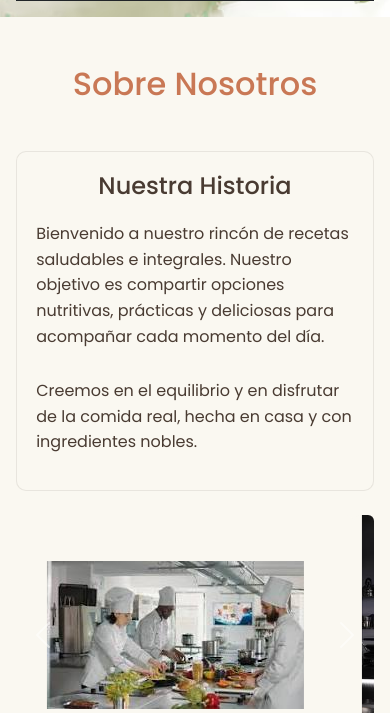
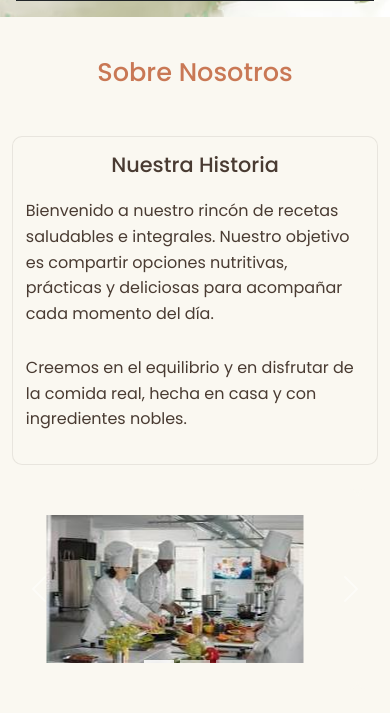
Before and after one commit to PR922/revolucion-integral, a plain HTML site: page pages/nosotros.html in a window 390 px wide. Shown: the part 86-799 px from the top of the page. Drawn offline with nearby package versions, Linux system fonts and the light colour scheme.

Commit message:
fix: add media query for small phones (max-width 480px)

```diff
--- a/style/style.css
+++ b/style/style.css
@@ -501,3 +501,48 @@ article ol li {
         height: 220px;
     }
 }
+
+/* ==========================================
+7. MEDIA QUERY: CELULARES CHICOS (max-width: 480px)
+   ========================================== */
+@media (max-width: 480px) {
+    .main {
+        padding: 1rem 0.75rem;
+    }
+
+    h1 {
+        font-size: 1.6rem;
+    }
+
+    h2 {
+        font-size: 1.3rem;
+    }
+
+    article {
+        padding: 1rem 0.8rem;
+    }
+
+    .carousel-item img {
+        height: 180px;
+    }
+
+    .carousel-caption {
+        padding-bottom: 1.8rem;
+    }
+
+    .carousel-caption h5 {
+        font-size: 1rem;
+    }
+
+    .carousel-caption p {
+        display: none;
+    }
+
+    .nosotros-carrusel .carousel-item img {
+        height: 200px;
+    }
+
+    .footer .ubicacion iframe {
+        height: 180px;
+    }
+}
```
